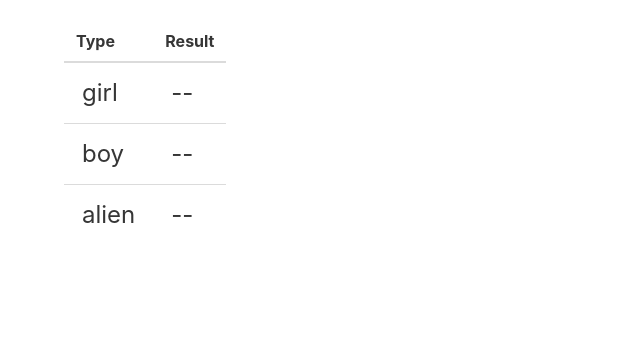
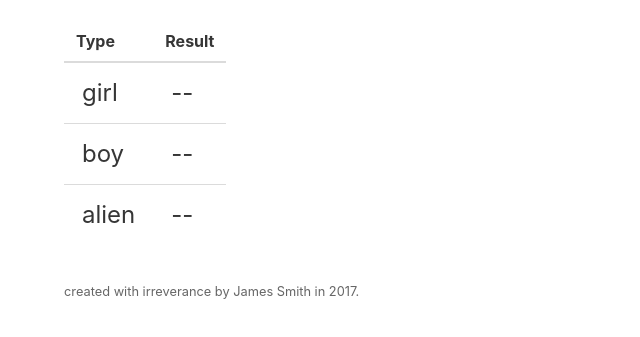
Before and after one commit to lunchboxer/goblin-namer, a website: page views/index.html in a window 1280 px wide. Shown: the part 151-488 px from the top of the page, without its empty margins (0-640 px from the left). Drawn offline with nearby package versions, Linux system fonts and the light colour scheme; files that its build step writes are made by us from their sources; files whose address does not match are found by name.

Commit message:
add footer

```diff
--- a/public/style.css
+++ b/public/style.css
@@ -7,3 +7,8 @@
 .goblins {
   margin-top: 1em;
 }
+footer {
+  padding-top: 1em;
+  font-size: 0.8em;
+  color: #666;
+}
--- a/views/index.html
+++ b/views/index.html
@@ -70,8 +70,6 @@
             most popular baby names of 2017.
           </p>
         </div>
-
-
       </div>
 
       <div class="notification is-info" id="progress">
@@ -83,8 +81,11 @@
         </p>
         <progress id="progressBar" class="progress is-primary" value="0" max="100">75%</progress>
       </div>
+
+      <footer>
+        created with irreverance by James Smith in 2017.
+      </footer>
     </div>
-
   </section>
 </body>
 
```
